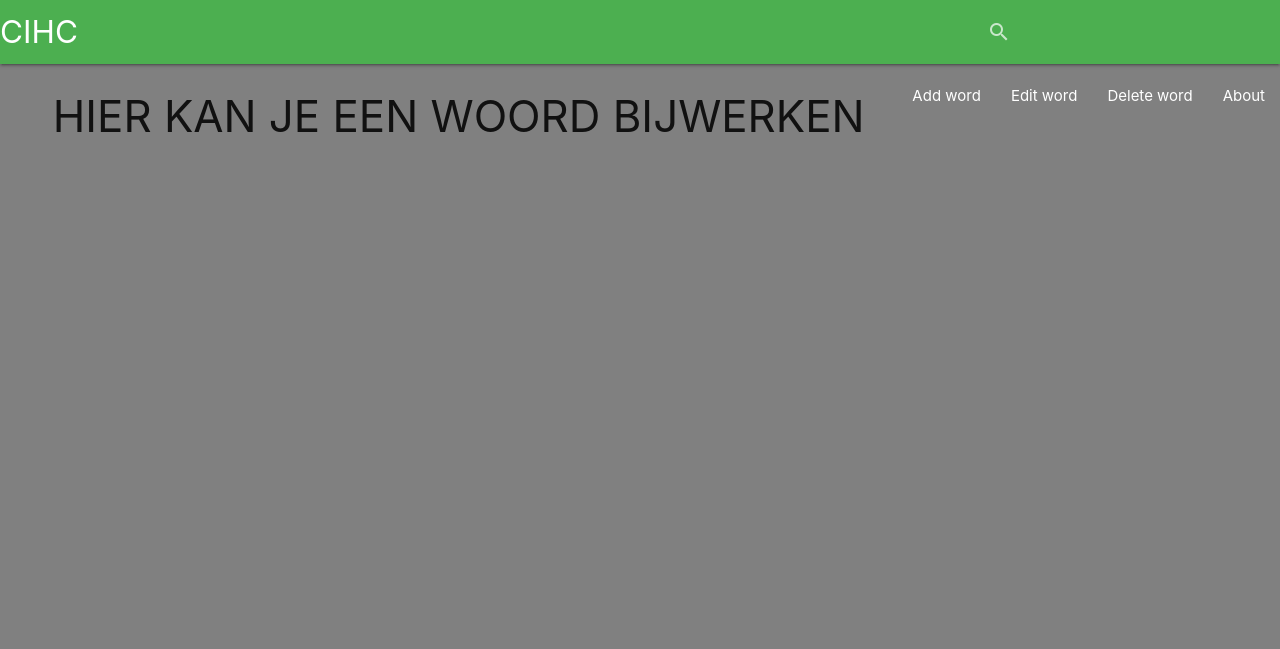
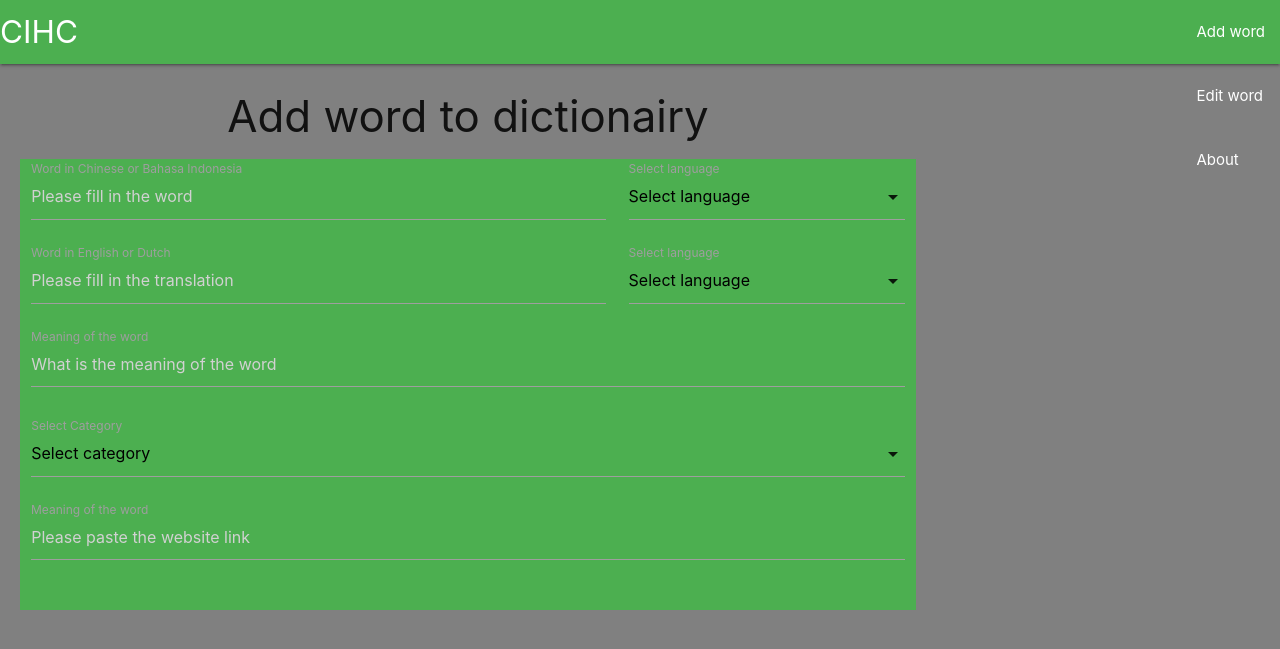
Before and after one commit to Code-Institute-Submissions/MariskaS85-CIHC, a Flask app: template templates/edit.html in a window 1280 px wide. Shown: the top 649 px of the page. Run offline with Flask 2, Linux system fonts and the light colour scheme; the template is opened without the code that fills it, so the values that code supplies are empty; some libraries are stand-ins or nearby versions.

```diff
--- a/dict.py
+++ b/dict.py
@@ -24,6 +24,14 @@ def get_words():
     words = mongo.db.words.find()
     return render_template("home.html", words=words)
 
+@app.route("/search", methods=["GET", "POST"])
+def search():
+    query = request.form.get("query")
+    words = list(mongo.db.words.find({"$text": {"$search": query}}))
+    return render_template("home.html", words=words)
+
+
+
 @app.route("/add_words", methods=["GET", "POST"])
 def add_words():
     if request.method == "POST":
@@ -35,7 +43,9 @@ def add_words():
             "tlc": request.form.get("tlc"),
             "meaning": request.form.get("meaning"),
             "usage": request.form.get("usage"),
+            "created_on": request.form.getTimestamp("created_at"),
         }
+
         mongo.db.words.insert_one(words)
         flash("thanks for your contribution to the CIHC dictionairy")
         return redirect(url_for("get_words"))
@@ -46,15 +56,32 @@ def add_words():
 
 
 
-@app.route("/edit_words")
-def edit_words():
-    words = mongo.db.words.find()
+@app.route("/edit_words/", methods=["GET","POST"])
+def edit_words(words_id):
+    if request.method == "POST":
+        words_id = {
+            "word": request.form.get("word"),
+            "translation": request.form.get("translation"),
+            "category_name": request.form.get("category_name"),
+            "slc": request.form.get("slc"),
+            "tlc": request.form.get("tlc"),
+            "meaning": request.form.get("meaning"),
+            "usage": request.form.get("usage"),
+            "created_on": request.form.getTimestamp("created_at"),
+        }
+
+    mongo.db.words.update({"_id": ObjectId(words_id)}, submit)
+
+    task = mongo.db.tasks.find_one({"_id": ObjectId(words_id)})
+    words = mongo.db.words.find().sort("word", 1)
     return render_template("edit.html", words=words)
 
-@app.route("/delete_words")
-def delete_words():
-    words = mongo.db.words.find()
-    return render_template("delete.html", words=words)
+@app.route("/delete_word")
+def delete_word(words_id):
+    mongo.db.words.remove({ "_id": ObjectId(words_id)})
+    return redirect(url_for("edit_words"))
+
+
 
 @app.route("/about_page")
 def about_page():
--- a/templates/base.html
+++ b/templates/base.html
@@ -16,20 +16,10 @@
 
         <a href="{{ url_for('get_words') }}" class="brand-logo">CIHC</a>
         <a href="{{ url_for('get_words') }}" data-target="mobile-demo" class="sidenav-trigger"><i class="material-icons">menu</i></a>
-
-        <form>
-            <div class="input-field right">
-            <input id="search" type="search" required>
-            <label class="label-icon" for="search"><i class="material-icons search">search</i></label>
-            <i class="material-icons">close</i>
-            </div>
-        </form>
-
         <ul class="right hide-on-med-and-down">
-            <li><a href="{{ url_for('add_words') }}">Add word</a></li>
-            <li><a href="{{ url_for('edit_words') }}">Edit word</a></li>
-            <li><a href="{{ url_for('delete_words') }}">Delete word</a></li>
-            <li><a href="{{ url_for('about_page') }}">About</a></li>
+            <li><a href="{{ url_for('add_words') }}">Add word</a></li> <br>
+            <li><a href="{{ url_for('edit_words') }}">Edit word</a></li><br>
+            <li><a href="{{ url_for('about_page') }}">About</a></li><br>
         </ul>
 
     </div>
@@ -38,15 +28,15 @@
     <ul class="sidenav" id="mobile-demo">
         <li><a href="{{ url_for('add_words') }}">Add word</a></li>
             <li><a href="{{ url_for('edit_words') }}">Edit word</a></li>
-            <li><a href="{{ url_for('delete_words') }}">Delete word</a></li>
             <li><a href="{{ url_for('about_page') }}">About</a></li>
     </ul>
+    {% block nav %}
+    {% endblock %}
 <body>
-      <div class="container">
+<div class="container">
     {% block content %}
     {% endblock %}
-
-     </div>
+</div>
 
     <script src="https://code.jquery.com/jquery-3.5.1.min.js" integrity="sha256-9/aliU8dGd2tb6OSsuzixeV4y/faTqgFtohetphbbj0=" crossorigin="anonymous"></script>
     <script src="https://cdnjs.cloudflare.com/ajax/libs/materialize/1.0.0/js/materialize.min.js"></script>
--- a/templates/edit.html
+++ b/templates/edit.html
@@ -1,7 +1,73 @@
 {% extends "base.html" %}
 {% block content %}
 
-<h3>HIER KAN JE EEN WOORD BIJWERKEN</h3>
+
+
+<h3 class="page_header">Add word to dictionairy</h3>
+
+
+
+<div class="green white-text">
+    <div class="row">
+        <form class="col s12" method="POST" action="{{ url_for('edit_words') }}">
+            <div class="row">
+                <div class="input-field col s8">
+                    <input placeholder="Please fill in the word" id="word" name="word"
+                    minlength="3" maxlength="50" type="text" class="validate" required>
+                    <label for="word">Word in Chinese or Bahasa Indonesia</label>
+                </div>
+
+                 <div class="input-field col s4">
+                    <select class="icons" placeholder="What language is it?" id="slc" name="slc"  required>
+                    <option value="" disabled selected>Select language</option>
+                    <option value="" data-icon="images/sample-1.jpg" class="left">Chinese</option>
+                    <option value="" data-icon="images/office.jpg" class="left">Bahasa Indonesia</option>
+                    </select>
+                    <label for="slc">Select language</label>
+                </div>
+                <div class="input-field col s8">
+                    <input placeholder="Please fill in the translation" id="translation" name="translation"
+                    minlength="3" maxlength="50" type="text" class="validate" required>
+                    <label for="translation">Word in English or Dutch</label>
+                </div>
+
+                 <div class="input-field col s4">
+                    <select class="icons" placeholder="What language is it?" id="tlc" name="tlc"  required>
+                    <option value="" disabled selected>Select language</option>
+                    <option value="" data-icon="images/sample-1.jpg" class="left">English</option>
+                    <option value="" data-icon="images/office.jpg" class="left">Dutch</option>
+                    </select>
+                    <label>Select language</label>
+                </div>
+                <div class="input-field col s12">
+                    <textarea placeholder="What is the meaning of the word" id="meaning" name="meaning"
+                    minlength="3" maxlength="300" type="text" required class="materialize-textarea"></textarea>
+                    <label for="meaning">Meaning of the word</label>
+                </div>
+
+                <div class="input-field col s12">
+                    <select placeholder="Select Category" id="category_name"   name="category_name" class="validate" class="materialize-textarea" required >
+                        <option value="" disabled selected>Select category</option>
+                        {% for category in category %}
+                        <option value="{{ category.category_name }}">{{ category.category_name }}</option>
+                        {% endfor %}
+                    </select>
+                    <label>Select Category</label>
+                </div>
+
+                <div class="input-field col s12">
+                    <textarea placeholder="Please paste the website link" id="usage" name="usage" required class="materialize-textarea"></textarea>
+                    <label for="usage">Meaning of the word</label>
+                </div>
+
+
+      </div>
+    </form>
+        </div>
+        </div>
+        </form>
+    </div>
+  </div>
 
 
 
```
Also changed, not shown: spare code.html (added, +15 -0 lines), templates/add.html (+3 -6 lines), templates/delete.html (deleted, +0 -9 lines), templates/home.html (+25 -11 lines), package-lock.json (added).
